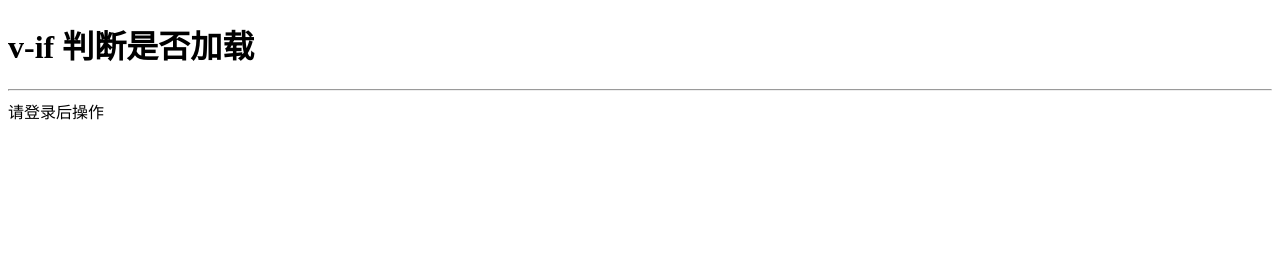
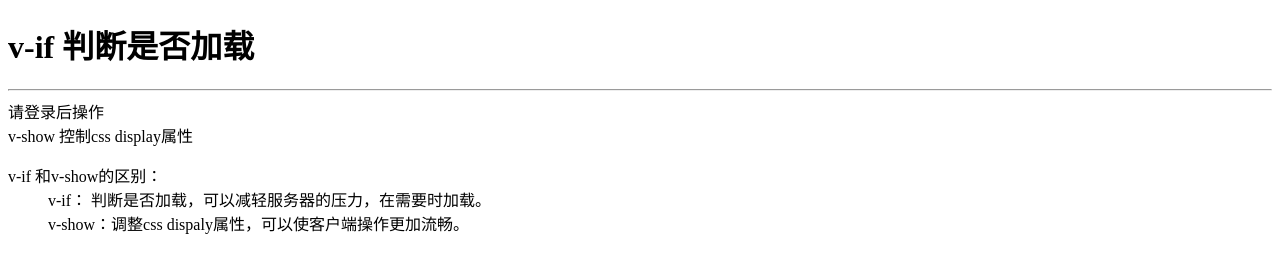
Before and after one commit to dlwin888/myVueDemo, a website: page example/vifvelse.html in a window 1280 px wide. Drawn offline with Linux system fonts and the light colour scheme.

Commit message:
v-if v-show区别

```diff
--- a/example/vifvelse.html
+++ b/example/vifvelse.html
@@ -13,12 +13,19 @@
     <div id="app">
         <div v-if="isLogin">hello: buddy</div>
         <div v-else>请登录后操作</div>
+        <div v-show="isShow">v-show 控制css display属性</div>
+        <dl>
+            <dt>v-if 和v-show的区别：</dt>
+            <dd>v-if： 判断是否加载，可以减轻服务器的压力，在需要时加载。</dd>
+            <dd>v-show：调整css dispaly属性，可以使客户端操作更加流畅。</dd>
+        </dl>
     </div>
     <script>
         new Vue({
             el: '#app',
             data: {
-                isLogin: false
+                isLogin: false,
+                isShow: true
             }
         })
     </script>
```
